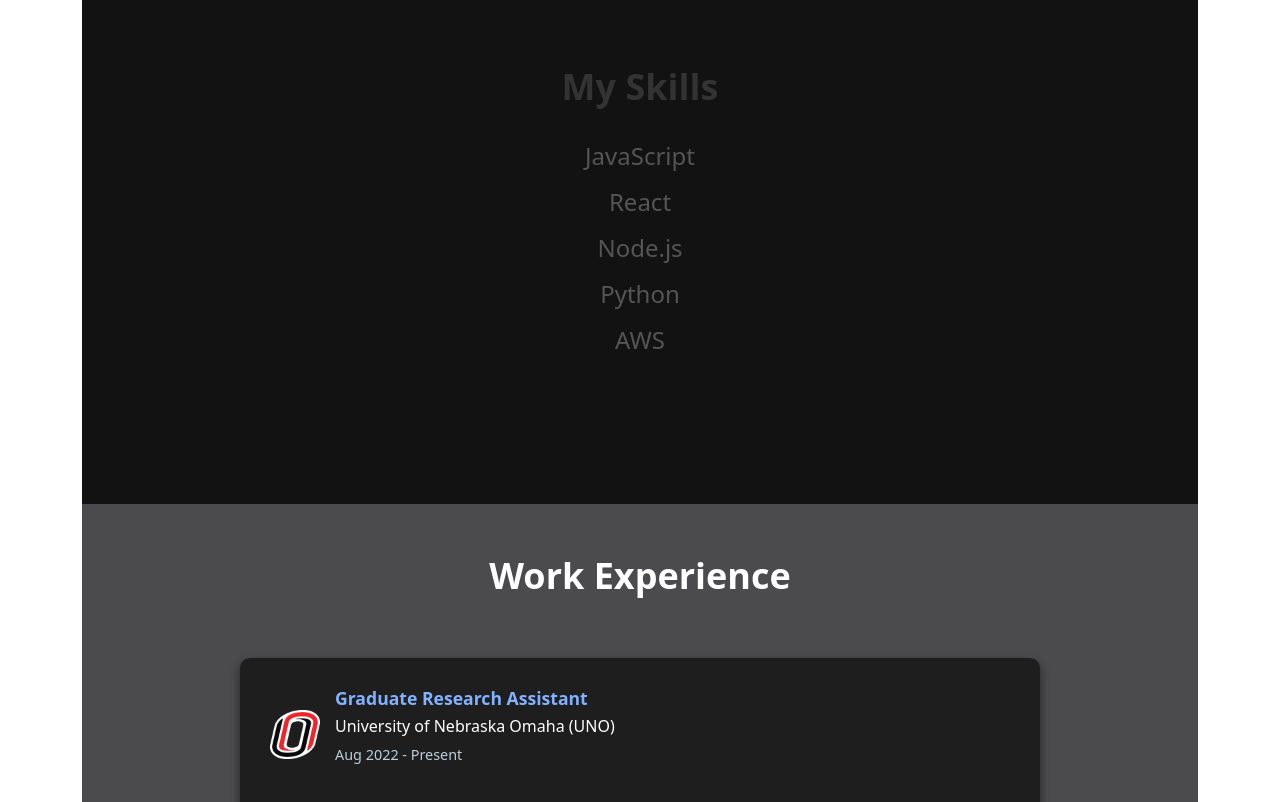
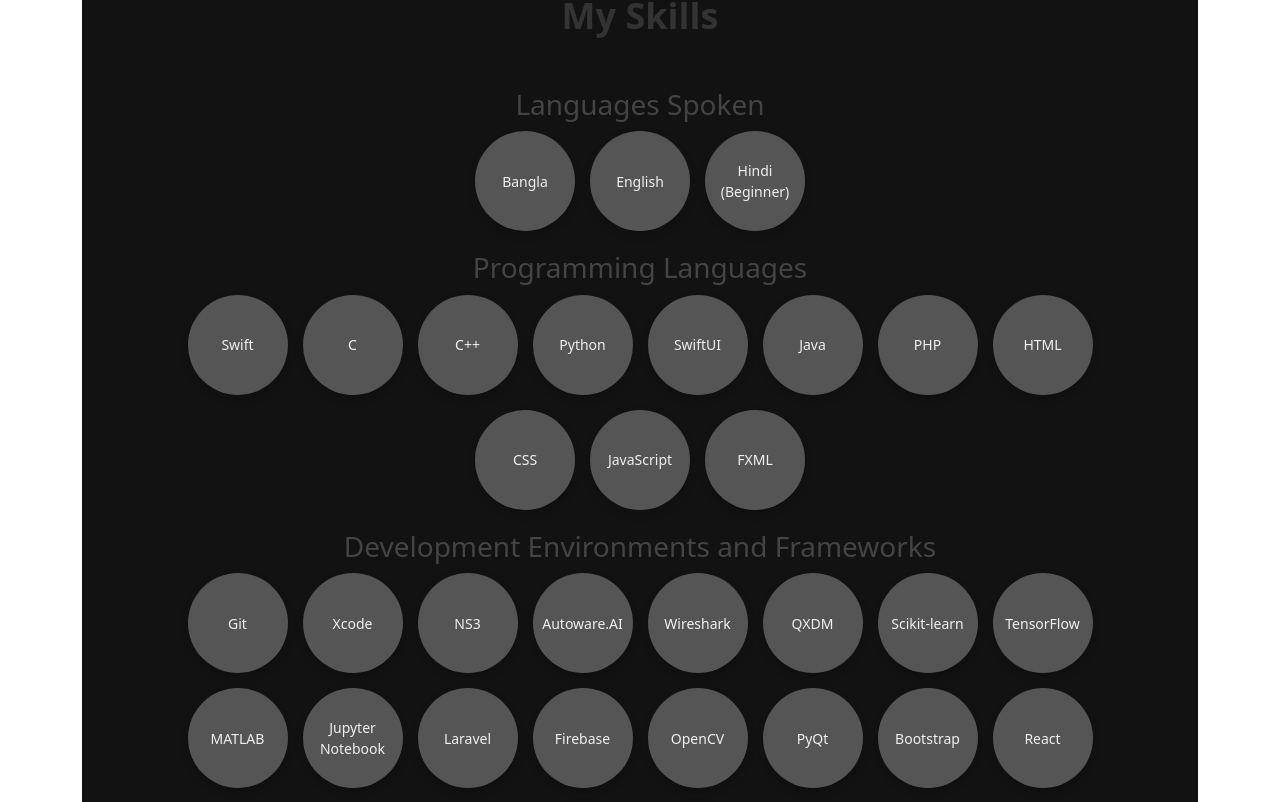
Before and after one commit to ruman23/portfolio, a React (Create React App) app: page / in a window 1280 px wide. Shown: the part 1673-2475 px from the top of the page. Built offline with nearby package versions, Linux system fonts and the light colour scheme.

Commit message:
added skills

```diff
--- a/src/components/Skills.css
+++ b/src/components/Skills.css
@@ -2,32 +2,53 @@
   padding: 50px;
   display: flex;
   flex-direction: column;
-  justify-content: center;  /* Centers content vertically */
-  align-items: center;      /* Centers content horizontally */
-  text-align: center;       /* Centers text */
+  justify-content: center;
+  align-items: center;
+  text-align: center;
 }
 
-/* Optional: Set a min-height on larger screens for consistent appearance */
 @media (min-width: 768px) {
   #skills {
-    min-height: 70vh;      /* Ensures a minimum height on larger screens */
+    min-height: 70vh;
   }
 }
 
 #skills h1 {
   font-size: 36px;
   font-weight: bold;
-  color: #333;              /* Darker color for the heading */
+  color: #333;
   margin-bottom: 30px;
 }
 
-#skills ul {
-  list-style-type: none;    /* Remove bullet points */
-  padding: 0;
+.skill-category h2 {
+  font-size: 28px;
+  color: #444;
+  margin: 20px 0 10px;
 }
 
-#skills li {
-  font-size: 24px;
-  color: #555;              /* Medium gray color for list items */
-  margin-bottom: 10px;      /* Adds space between the list items */
+.skills-container {
+  display: flex;
+  flex-wrap: wrap;
+  gap: 15px;
+  justify-content: center;
 }
+
+.skill-circle {
+  display: flex;
+  align-items: center;
+  justify-content: center;
+  width: 100px;
+  height: 100px;
+  border-radius: 50%;
+  background-color: #555;
+  font-size: 14px;
+  color: #f0f0f0;
+  text-align: center;
+  box-shadow: 0 4px 8px rgba(0, 0, 0, 0.2);
+  padding: 10px;
+  transition: transform 0.2s ease;
+}
+
+.skill-circle:hover {
+  transform: scale(1.2);
+}
--- a/src/components/Skills.js
+++ b/src/components/Skills.js
@@ -2,16 +2,31 @@ import React from 'react';
 import './Skills.css';
 
 function Skills() {
+  const skills = [
+    { category: "Languages Spoken", items: ["Bangla", "English", "Hindi (Beginner)"] },
+    { category: "Programming Languages", items: ["Swift", "C", "C++", "Python", "SwiftUI", "Java", "PHP", "HTML", "CSS", "JavaScript", "FXML"] },
+    { category: "Development Environments and Frameworks", items: ["Git","Xcode", "NS3", "Autoware.AI","Wireshark","QXDM" ,"Scikit-learn", "TensorFlow", "MATLAB", "Jupyter Notebook", "Laravel", "Firebase", "OpenCV", "PyQt", "Bootstrap", "React", "Autoware.AI", "OpenAI Gym"] },
+    { category: "Databases", items: ["MySQL", "Firebase"] },
+    { category: "Libraries and APIs", items: ["OpenCV", "PlantUML", "OpenFace", "graphics.h library"] },
+    { category: "Platforms", items: ["iOS","Linux", "Raspberry Pi","Android", "Oculus (VR)", "Mac OS", "Windows"] },
+    { category: "Collaboration and Project Management Tools", items: ["Slack", "Jira"] }
+  ];
+
   return (
-    <section id="skills" style={{padding: '50px'}}>
+    <section id="skills">
       <h1>My Skills</h1>
-      <ul>
-        <li>JavaScript</li>
-        <li>React</li>
-        <li>Node.js</li>
-        <li>Python</li>
-        <li>AWS</li>
-      </ul>
+      {skills.map((skillCategory, index) => (
+        <div key={index} className="skill-category">
+          <h2>{skillCategory.category}</h2>
+          <div className="skills-container">
+            {skillCategory.items.map((skill, idx) => (
+              <div key={idx} className="skill-circle">
+                {skill}
+              </div>
+            ))}
+          </div>
+        </div>
+      ))}
     </section>
   );
 }
```
